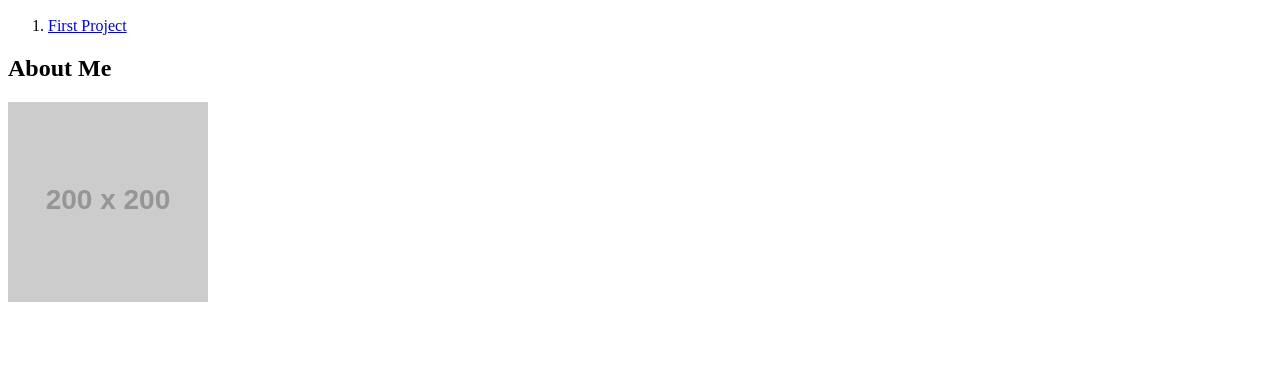
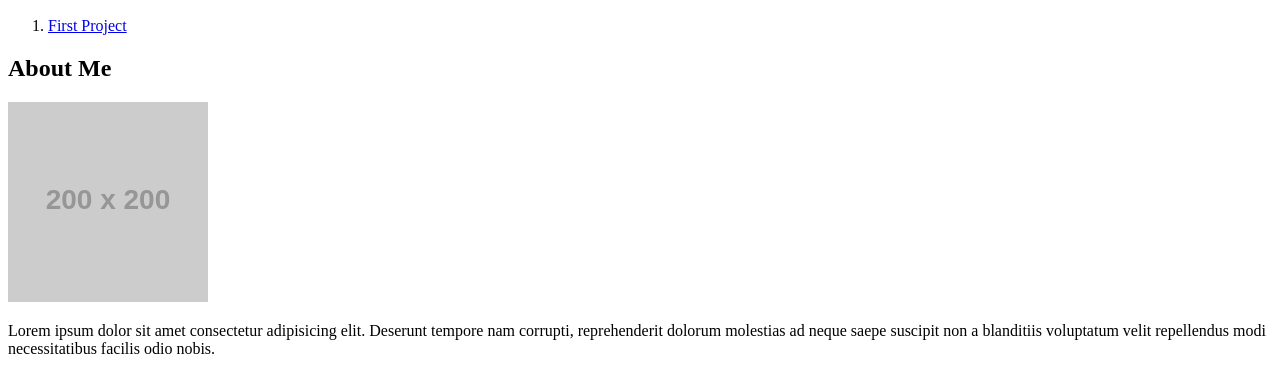
Before and after one commit to stapajanis/ShirusPortfolio, a plain HTML site: page index.html in a window 1280 px wide. Shown: the part 110-502 px from the top of the page. Drawn offline with Linux system fonts and the light colour scheme; placeholder pictures from the web are drawn by us.

Commit message:
added a paragraph

```diff
--- a/index.html
+++ b/index.html
@@ -21,6 +21,7 @@
             <h2>About Me</h2>
             <img src="https://placehold.co/200" alt="place holder image" width="200" height="200">
 
+            <p>Lorem ipsum dolor sit amet consectetur adipisicing elit. Deserunt tempore nam corrupti, reprehenderit dolorum molestias ad neque saepe suscipit non a blanditiis voluptatum velit repellendus modi necessitatibus facilis odio nobis.</p>
         </aside>
 
 
```
